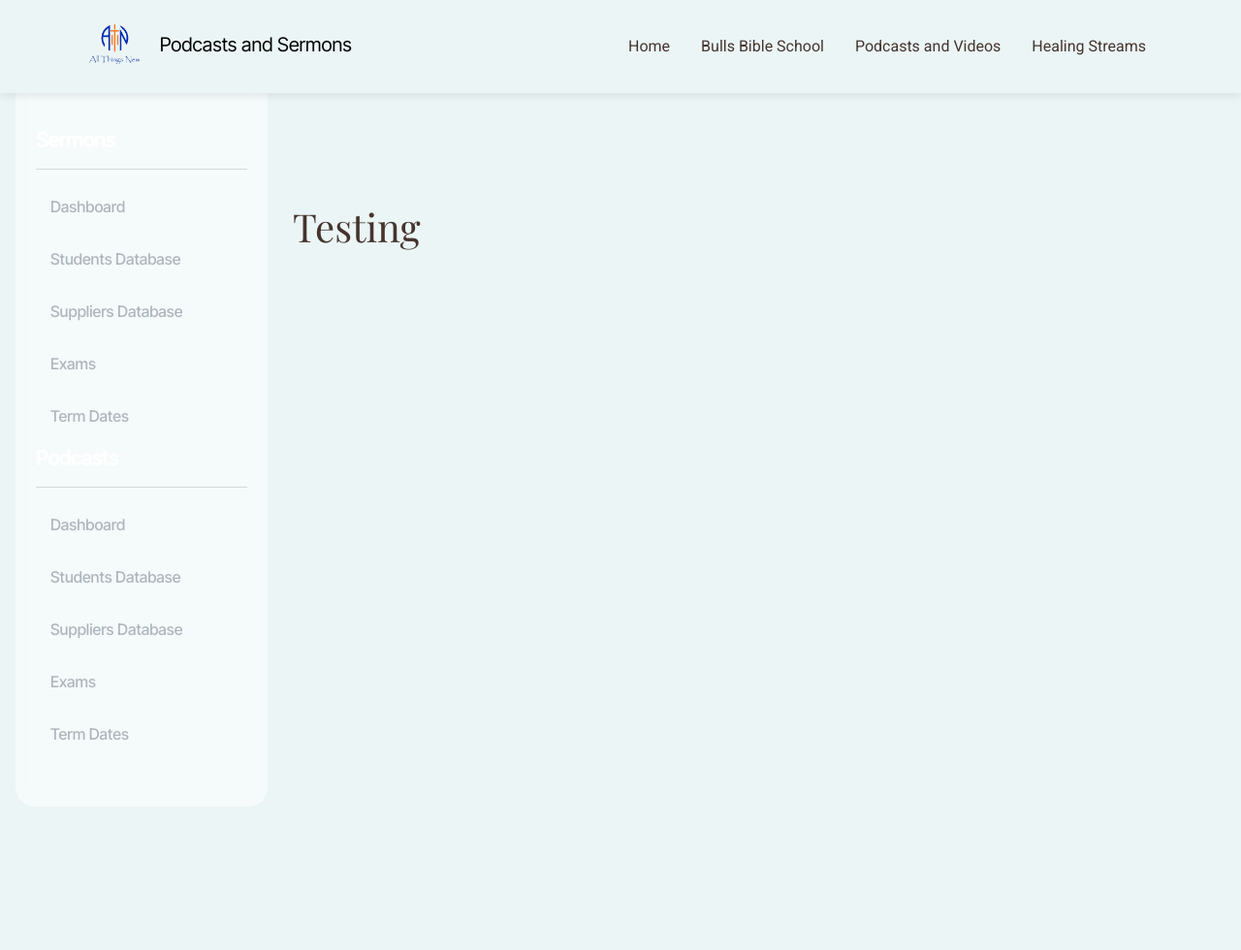
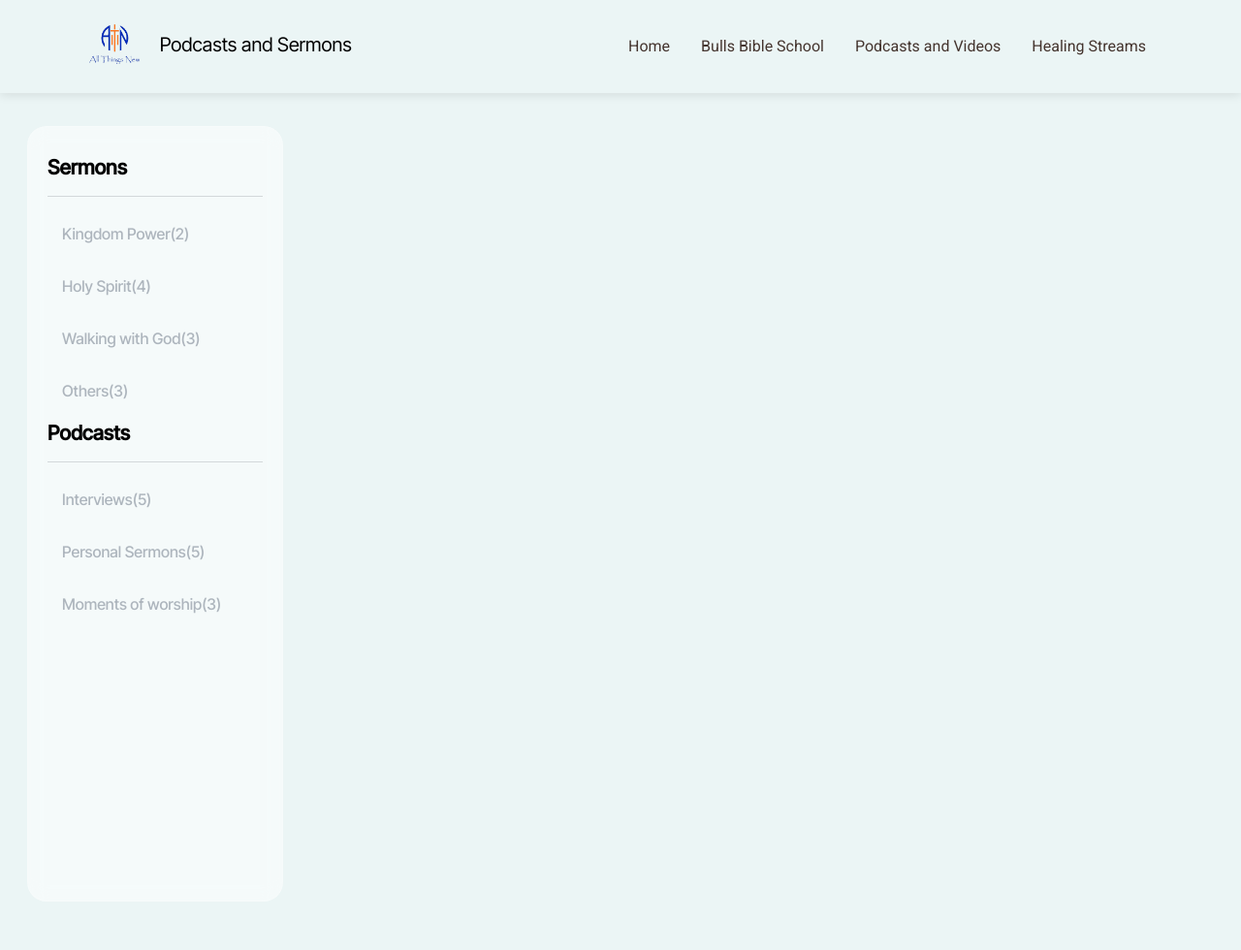
Before and after one commit to RZedits/ATN, a Flask app: template app/templates/base.html in a window 1280 px wide. Shown: the whole page at 97% size. After the commit the page ends 633 px from the top, so only its background shows below. Run offline with Flask 3, Linux system fonts and the light colour scheme; the template is opened without the code that fills it, so the values that code supplies are empty.

Commit message:
Podcasts and sermons UI

```diff
--- a/app/main/routes.py
+++ b/app/main/routes.py
@@ -29,3 +29,7 @@ def bulls():
 @main.route("/podcasts")
 def podcasts():
     return render_template("podcast.html")
+
+@main.route("/kingdom_videos")
+def kingdom_videos():
+    return render_template("kingdom_videos.html")
--- a/app/static/css/styles.css
+++ b/app/static/css/styles.css
@@ -465,3 +465,65 @@
             color: rgba(255,255,255,0.95);
             text-shadow: 1px 1px 2px rgba(0,0,0,0.5);
         }
+/* sidebar styling */
+  .sidebar {
+            height: 100vh;
+             background: rgba(255,255,255,0.5);
+            backdrop-filter: blur(10px);
+            border-radius: 20px;
+            margin: 2rem 1rem 0;
+            padding: 2rem 1rem;
+            border: 1px solid rgba(255,255,255,0.2);
+
+            padding: 20px;
+            color: #ffffff;
+            top: 0;
+            left: 0;
+            padding-top: 30px
+        }
+
+        .sidebar h4 {
+            font-size: 1.3rem;
+            font-weight: 600;
+            color: #ffffff;
+        }
+
+        .sidebar hr {
+            border-top: 1px solid #6c757d;
+        }
+        .side{
+            padding-top: 10px
+        }
+
+        .content {
+            min-height: 100vh;
+            overflow-y: auto;
+
+        }
+
+        /* Optional: Prevent horizontal scroll */
+        .container-fluid {
+            overflow-x: hidden;
+        }
+        .nav-pills .nav-link {
+            color: #adb5bd;
+            font-weight: 500;
+            margin-bottom: 10px;
+            transition: all 0.3s ease;
+            border-radius: 6px;
+            padding: 10px 15px;
+        }
+
+        .nav-pills .nav-link:hover {
+            background-color: #2f3e51;
+            color: #ffffff;
+        }
+
+        .nav-pills .nav-link.active {
+            background-color: #4c6ef5;
+            color: #fff;
+        }
+
+        .sidebar h4.sidebar-heading {
+            color: black;
+        }
--- a/app/templates/base.html
+++ b/app/templates/base.html
@@ -12,72 +12,6 @@
     <link href="https://fonts.googleapis.com/css2?family=Playfair+Display:wght@400;700&family=Roboto:wght@400;700&family=Inter+Tight:wght@400;500&display=swap"
           rel="stylesheet">
     <link rel="stylesheet" href="{{ url_for('static', filename='css/styles.css') }}">
-    <style>
-
-        .sidebar {
-            width: 260px;
-            height: 100vh;
-             background: rgba(255,255,255,0.5);
-            backdrop-filter: blur(10px);
-            border-radius: 20px;
-            margin: 2rem 1rem 0;
-            padding: 2rem 1rem;
-            border: 1px solid rgba(255,255,255,0.2);
-
-            padding: 20px;
-            color: #ffffff;
-            position: fixed;
-            top: 0;
-            left: 0;
-            padding-top: 100px
-        }
-
-        .sidebar h4 {
-            font-size: 1.3rem;
-            font-weight: 600;
-            color: #ffffff;
-        }
-
-        .sidebar hr {
-            border-top: 1px solid #6c757d;
-        }
-        .side{
-            padding-top: 100px
-        }
-
-        .content {
-            margin-left: 260px;
-            padding: 30px;
-            width: calc(100% - 260px);
-            min-height: 100vh;
-            overflow-y: auto;
-
-        }
-
-        /* Optional: Prevent horizontal scroll */
-        .container-fluid {
-            overflow-x: hidden;
-        }
-        .nav-pills .nav-link {
-            color: #adb5bd;
-            font-weight: 500;
-            margin-bottom: 10px;
-            transition: all 0.3s ease;
-            border-radius: 6px;
-            padding: 10px 15px;
-        }
-
-        .nav-pills .nav-link:hover {
-            background-color: #2f3e51;
-            color: #ffffff;
-        }
-
-        .nav-pills .nav-link.active {
-            background-color: #4c6ef5;
-            color: #fff;
-        }
-
-    </style>
 </head>
 <header>
     <nav class="navbar navbar-expand-lg fixed-top">
@@ -109,55 +43,53 @@
 
 <section class="container-fluid side">
     <!-- Sidebar -->
+    <div class="row">
+        {% block sidebar %}
+        <div class="col-lg-3 col-sm-12 mb-3 mt-2" id="sidebarMenu">
             <div class="sidebar">
-        <h4> Sermons </h4>
+                <h4 class="sidebar-heading"> Sermons </h4>
                 <hr>
                 <ul class="nav nav-pills flex-column">
                     <li class="nav-item">
-                <a class="nav-link" href="{{ url_for('main.bulls') }}">Dashboard</a>
+                        <a class="nav-link" href="{{ url_for('main.kingdom_videos') }}">Kingdom Power(2)</a>
                     </li>
                     <li class="nav-item">
-                <a class="nav-link" href="{{ url_for('main.bulls') }}">Students Database</a>
+                        <a class="nav-link" href="{{ url_for('main.kingdom_videos') }}">Holy Spirit(4)</a>
                     </li>
                     <li class="nav-item">
-                <a class="nav-link" href="{{ url_for('main.bulls') }}">Suppliers Database</a>
+                        <a class="nav-link" href="{{ url_for('main.bulls') }}">Walking with God(3)</a>
                     </li>
                     <li class="nav-item">
-                <a class="nav-link" href="{{ url_for('main.bulls') }}">Exams</a>
+                        <a class="nav-link" href="{{ url_for('main.bulls') }}">Others(3)</a>
                     </li>
-            <li class="nav-item">
-                <a class="nav-link" href="{{ url_for('main.bulls') }}">Term Dates</a>
-            </li>
-
                 </ul>
 
-        <h4> Podcasts </h4>
+                <h4 class="sidebar-heading"> Podcasts </h4>
                 <hr>
                 <ul class="nav nav-pills flex-column">
                     <li class="nav-item">
-                <a class="nav-link" href="{{ url_for('main.bulls') }}">Dashboard</a>
+                        <a class="nav-link" href="{{ url_for('main.bulls') }}">Interviews(5)</a>
                     </li>
                     <li class="nav-item">
-                <a class="nav-link" href="{{ url_for('main.bulls') }}">Students Database</a>
+                        <a class="nav-link" href="{{ url_for('main.bulls') }}">Personal Sermons(5)</a>
                     </li>
                     <li class="nav-item">
-                <a class="nav-link" href="{{ url_for('main.bulls') }}">Suppliers Database</a>
+                        <a class="nav-link" href="{{ url_for('main.bulls') }}">Moments of worship(3)</a>
                     </li>
-            <li class="nav-item">
-                <a class="nav-link" href="{{ url_for('main.bulls') }}">Exams</a>
-            </li>
-            <li class="nav-item">
-                <a class="nav-link" href="{{ url_for('main.bulls') }}">Term Dates</a>
-            </li>
-
                 </ul>
             </div>
+        </div>
+        {% endblock %}
 
         <!-- Main Content -->
-    <div class="content">
+        <div class="col-lg-9 col-sm-12">
+            <div class="content  px-1">
+
                 {% block content %}
-        <h1> Testing</h1>
+
                 {% endblock %}
+            </div>
+        </div>
     </div>
 </section>
 </body>
```
Lines whose indentation alone changed are shown as unchanged.
